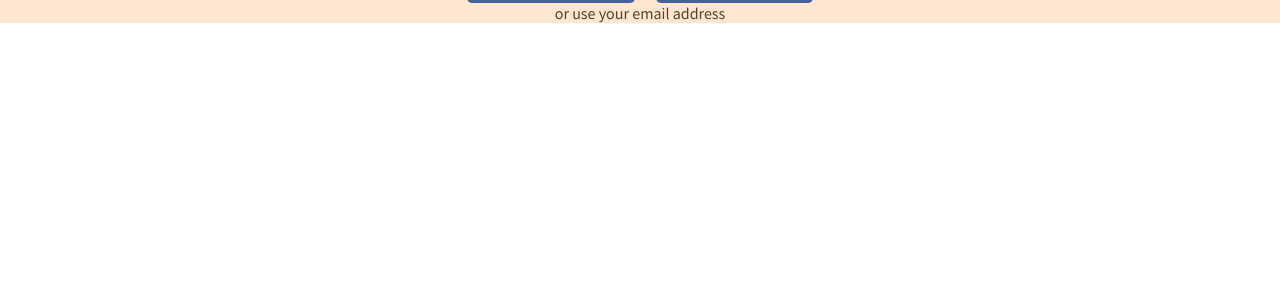
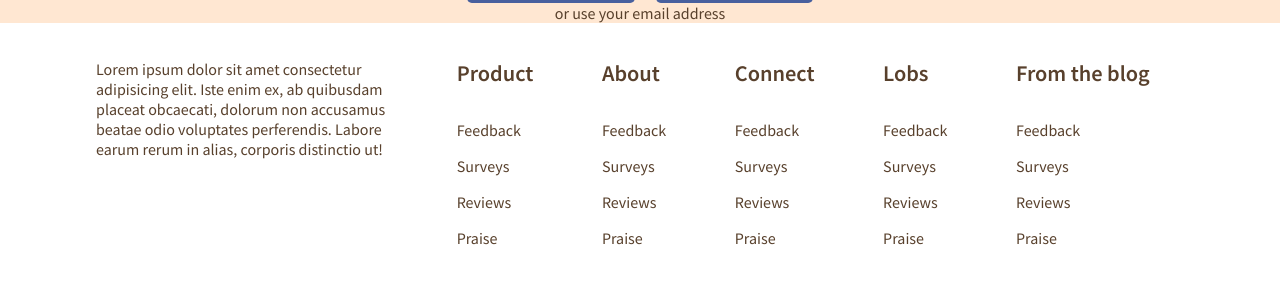
Before and after one commit to Carnicero90/node-sass-teambit, a website: page index.html in a window 1280 px wide. Shown: the part 3064-3348 px from the top of the page. Before the commit the page ends 3087 px from the top, so only its background shows below. Drawn offline with Linux system fonts and the light colour scheme.

Commit message:
aggiunta bozza footer

```diff
--- a/index.html
+++ b/index.html
@@ -167,7 +167,65 @@
         </main>
 
         <!-- END MAIN -->
+<!-- FOOTER -->
+<footer class="flexer container">
+    <div class="slogan">Lorem ipsum dolor sit amet consectetur adipisicing elit. Iste enim ex, ab quibusdam placeat obcaecati, dolorum non accusamus beatae odio voluptates perferendis. Labore earum rerum in alias, corporis distinctio ut!</div>
+        <ul class="footer-nav flexer around">
+            <li>
+                <h4>Product</h4>
+                <ul>
+                    <li><a href="">Feedback</a></li>
+                    <li><a href="">Surveys</a></li>
+                    <li><a href="">Reviews</a></li>
+                    <li><a href="">Praise</a></li>
+                    <li><a href=""></a></li>
+                </ul>
+            </li>
+            <li>
+                <h4>About</h4>
+                <ul>
+                  <li><a href="">Feedback</a></li>
+                    <li><a href="">Surveys</a></li>
+                    <li><a href="">Reviews</a></li>
+                    <li><a href="">Praise</a></li>
+                    <li><a href=""></a></li>
+                </ul>
+            </li>
+            <li>
+                <h4>Connect</h4>
+                <ul>
+                  <li><a href="">Feedback</a></li>
+                    <li><a href="">Surveys</a></li>
+                    <li><a href="">Reviews</a></li>
+                    <li><a href="">Praise</a></li>
+                    <li><a href=""></a></li>
+                </ul>
+            </li>
+            <li>
+                <h4>Lobs</h4>
+                <ul>
+                  <li><a href="">Feedback</a></li>
+                    <li><a href="">Surveys</a></li>
+                    <li><a href="">Reviews</a></li>
+                    <li><a href="">Praise</a></li>
+                    <li><a href=""></a></li>
+                </ul>
+            </li>
+            <li>
+                <h4>From the blog</h4>
+                <ul>
+                  <li><a href="">Feedback</a></li>
+                    <li><a href="">Surveys</a></li>
+                    <li><a href="">Reviews</a></li>
+                    <li><a href="">Praise</a></li>
+                    <li><a href=""></a></li>
+                </ul>
+            </li>
+        </ul>
 
+</footer>
+
+<!-- END FOOTER -->
 </body>
 
 </html>
--- a/src/app.scss
+++ b/src/app.scss
@@ -13,3 +13,5 @@
 @import 'partials/jumbotron';
 @import 'partials/poidecido';
 @import 'partials/how';
+
+@import 'partials/footer';
--- /dev/null
+++ b/src/partials/_footer.scss
@@ -0,0 +1,16 @@
+footer {
+    padding-top: 2.2em;
+    .slogan {
+        width: 30%;
+    }
+    .footer-nav {
+        width: 70%;
+        h4 {
+            padding-bottom: 1.5em;
+            font-size: 1.4em;
+        }
+        li {
+            padding-bottom: 1em;
+        }
+        }
+    }
```
Also changed, not shown: dist/app.css.
